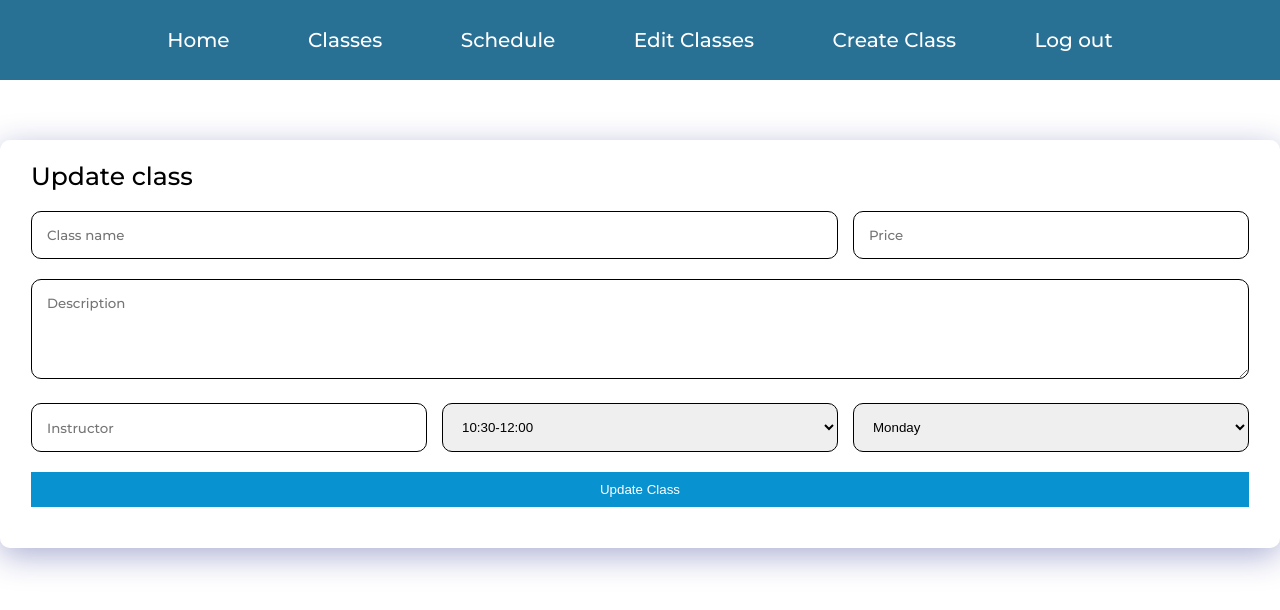
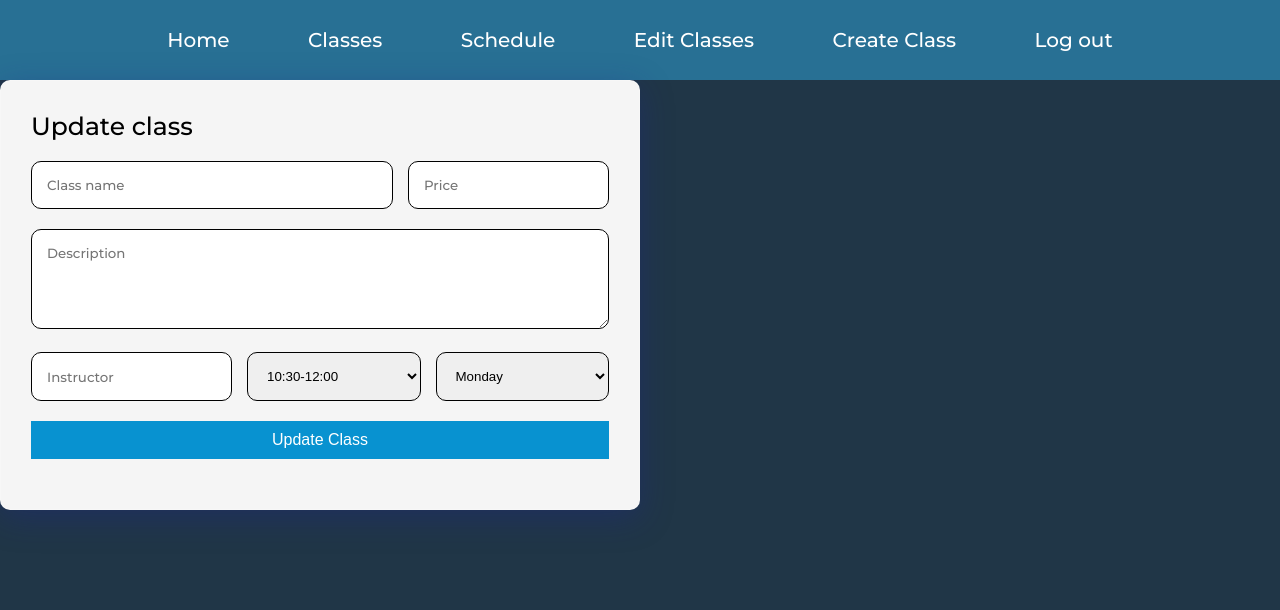
Before and after one commit to cadellsingh/poolSystem, a React (Create React App) app: page /admin in a window 1280 px wide. Shown: the top 610 px of the page. Built offline with nearby package versions, Linux system fonts and the light colour scheme; no server answers; the database is empty; sample sign-in values are in the browser's storage.

Commit message:
changed font sizes to rem

```diff
--- a/src/styles/formStyling.js
+++ b/src/styles/formStyling.js
@@ -1,11 +1,10 @@
 import styled from 'styled-components';
 
 export const StyledForm = styled.div`
-  grid-column: span 3 / auto;
-  margin: auto;
-  padding: 20px 30px;
-  margin-top: 60px;
+  width: 50%;
+  padding: 30px;
   background: rgba(255, 255, 255, 0.25);
+  background-color: #f5f5f5;
   box-shadow: 0 8px 32px 0 rgba(31, 38, 135, 0.37);
   backdrop-filter: blur(4px);
   -webkit-backdrop-filter: blur(4px);
@@ -14,7 +13,7 @@ export const StyledForm = styled.div`
 
   & p {
     color: black;
-    font-size: 25px;
+    font-size: 2.5rem;
   }
 `;
 
@@ -40,11 +39,11 @@ export const Form = styled.form`
     background-color: #0892d0;
     padding: 10px;
     color: white;
+    font-size: 1.6rem;
   }
 
   & button:hover {
     cursor: pointer;
-    /* border: 1px solid red; */
   }
 `;
 
--- a/src/styles/globalStyling.js
+++ b/src/styles/globalStyling.js
@@ -7,14 +7,14 @@ export const GlobalStyles = createGlobalStyle`
         box-sizing: border-box;
     }
 
-    // look at responsive font sizes
-
-
+    html {
+        font-size: 62.5%;
+        background-color: #203647;
+    }
 
     body {
         font-family: 'Montserrat', sans-serif;
         color: white;
-        /* background-color: darkblue; */
     }
 
     a  {
--- a/src/styles/sharedStyles.js
+++ b/src/styles/sharedStyles.js
@@ -17,3 +17,10 @@ export const CardContainer = styled.div`
   border: 1px solid rgba(255, 255, 255, 0.18);
   padding: 20px;
 `;
+
+export const AdminBackground = styled.div`
+  display: flex;
+  justify-content: center;
+  align-items: center;
+  height: 90vh;
+`;
```
